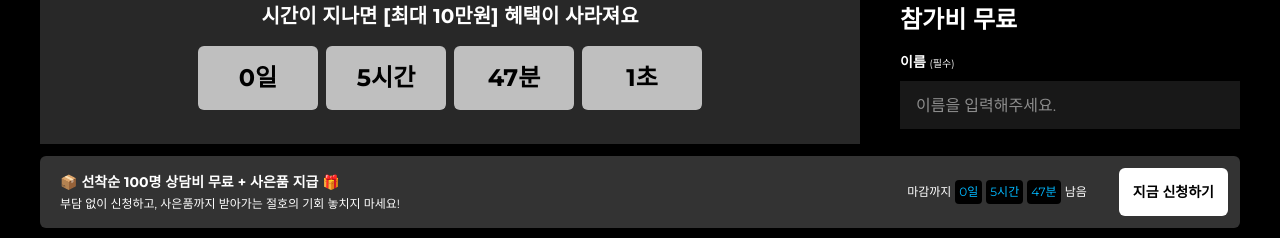
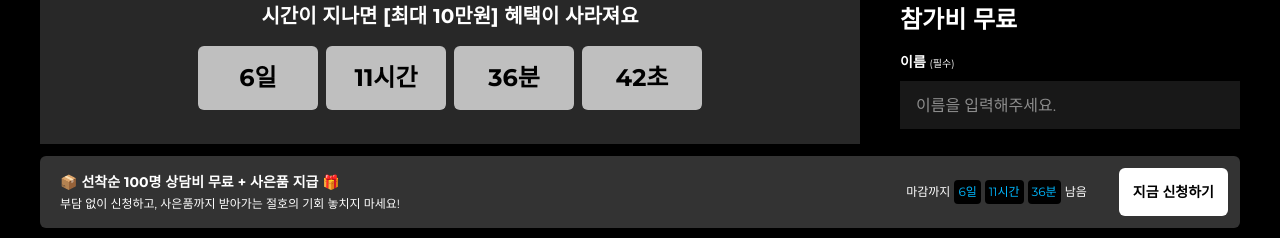
Before and after one commit to dev-itgo/kipa-mongolia, a Next.js app: page / in a window 1280 px wide. Shown: the part 656-894 px from the top of the page. Built offline with nearby package versions, Linux system fonts and the light colour scheme.

Commit message:
feat: 타이머 로직 추가

```diff
--- a/src/components/fixed/index.tsx
+++ b/src/components/fixed/index.tsx
@@ -1,10 +1,31 @@
 "use client";
 import { scrollToAppForm } from "@/utils/scroll";
 import { useEffect, useState, useCallback, useRef } from "react";
+import { calculateTimeRemaining, END_DATE } from "@/utils/countdown";
 
 const FixedBanner = () => {
   const [isVisible, setIsVisible] = useState(false);
+  const [timeLeft, setTimeLeft] = useState({
+    days: 0,
+    hours: 0,
+    minutes: 0,
+    seconds: 0,
+  });
   const lastScrollY = useRef(0);
+
+  useEffect(() => {
+    const initialTime = calculateTimeRemaining(END_DATE);
+    setTimeLeft(initialTime);
+
+    const timer = setInterval(() => {
+      const time = calculateTimeRemaining(END_DATE);
+      setTimeLeft(time);
+    }, 1000);
+
+    return () => {
+      clearInterval(timer);
+    };
+  }, []);
 
   const handleScroll = useCallback(() => {
     const currentScrollY = window.scrollY;
@@ -50,13 +71,13 @@ const FixedBanner = () => {
             <div className="flex items-center gap-1 text-xs">
               마감까지
               <span className="inline-block rounded-sm bg-black p-1 text-[#00B8FF]">
-                0일
+                {timeLeft.days}일
               </span>
               <span className="inline-block rounded-sm bg-black p-1 text-[#00B8FF]">
-                5시간
+                {timeLeft.hours}시간
               </span>
               <span className="inline-block rounded-sm bg-black p-1 text-[#00B8FF]">
-                47분
+                {timeLeft.minutes}분
               </span>
               남음
             </div>
--- a/src/components/main/MainTimer.tsx
+++ b/src/components/main/MainTimer.tsx
@@ -1,6 +1,29 @@
-import React from "react";
+"use client";
+import React, { useState, useEffect } from "react";
+import { calculateTimeRemaining, END_DATE } from "@/utils/countdown";
 
 const MainTimer = () => {
+  const [timeLeft, setTimeLeft] = useState({
+    days: 0,
+    hours: 0,
+    minutes: 0,
+    seconds: 0,
+  });
+
+  useEffect(() => {
+    const initialTime = calculateTimeRemaining(END_DATE);
+    setTimeLeft(initialTime);
+
+    const timer = setInterval(() => {
+      const time = calculateTimeRemaining(END_DATE);
+      setTimeLeft(time);
+    }, 1000);
+
+    return () => {
+      clearInterval(timer);
+    };
+  }, []);
+
   return (
     <div className="h-[190px] bg-[#282828] pt-7.5">
       <h4 className="text-center text-lg font-bold md:text-xl">
@@ -8,18 +31,24 @@ const MainTimer = () => {
       </h4>
       <div className="mt-4 flex items-center justify-center gap-2">
         <div className="flex items-center justify-center gap-1 rounded-md bg-[rgba(255,255,255,0.7)] p-4 md:w-[120px]">
-          <span className="text-lg font-bold text-black md:text-2xl">0일</span>
+          <span className="text-lg font-bold text-black md:text-2xl">
+            {timeLeft.days}일
+          </span>
         </div>
         <div className="flex items-center justify-center gap-1 rounded-md bg-[rgba(255,255,255,0.7)] p-4 md:w-[120px]">
           <span className="text-lg font-bold text-black md:text-2xl">
-            5시간
+            {timeLeft.hours}시간
           </span>
         </div>
         <div className="flex items-center justify-center gap-1 rounded-md bg-[rgba(255,255,255,0.7)] p-4 md:w-[120px]">
-          <span className="text-lg font-bold text-black md:text-2xl">47분</span>
+          <span className="text-lg font-bold text-black md:text-2xl">
+            {timeLeft.minutes}분
+          </span>
         </div>
         <div className="flex items-center justify-center gap-1 rounded-md bg-[rgba(255,255,255,0.7)] p-4 md:w-[120px]">
-          <span className="text-lg font-bold text-black md:text-2xl">1초</span>
+          <span className="text-lg font-bold text-black md:text-2xl">
+            {timeLeft.seconds}초
+          </span>
         </div>
       </div>
     </div>
--- /dev/null
+++ b/src/utils/countdown.ts
@@ -0,0 +1,25 @@
+// 대한민국 표준시 2025년 5월 15일 00:00:00
+export const END_DATE = new Date("2025-05-14T15:00:00Z");
+
+export const calculateTimeRemaining = (
+  endDate: Date,
+): {
+  days: number;
+  hours: number;
+  minutes: number;
+  seconds: number;
+} => {
+  const now = new Date();
+  const difference = endDate.getTime() - now.getTime();
+
+  if (difference <= 0) {
+    return { days: 0, hours: 0, minutes: 0, seconds: 0 };
+  }
+
+  const days = Math.floor(difference / (1000 * 60 * 60 * 24));
+  const hours = Math.floor((difference / (1000 * 60 * 60)) % 24);
+  const minutes = Math.floor((difference / (1000 * 60)) % 60);
+  const seconds = Math.floor((difference / 1000) % 60);
+
+  return { days, hours, minutes, seconds };
+};
```
